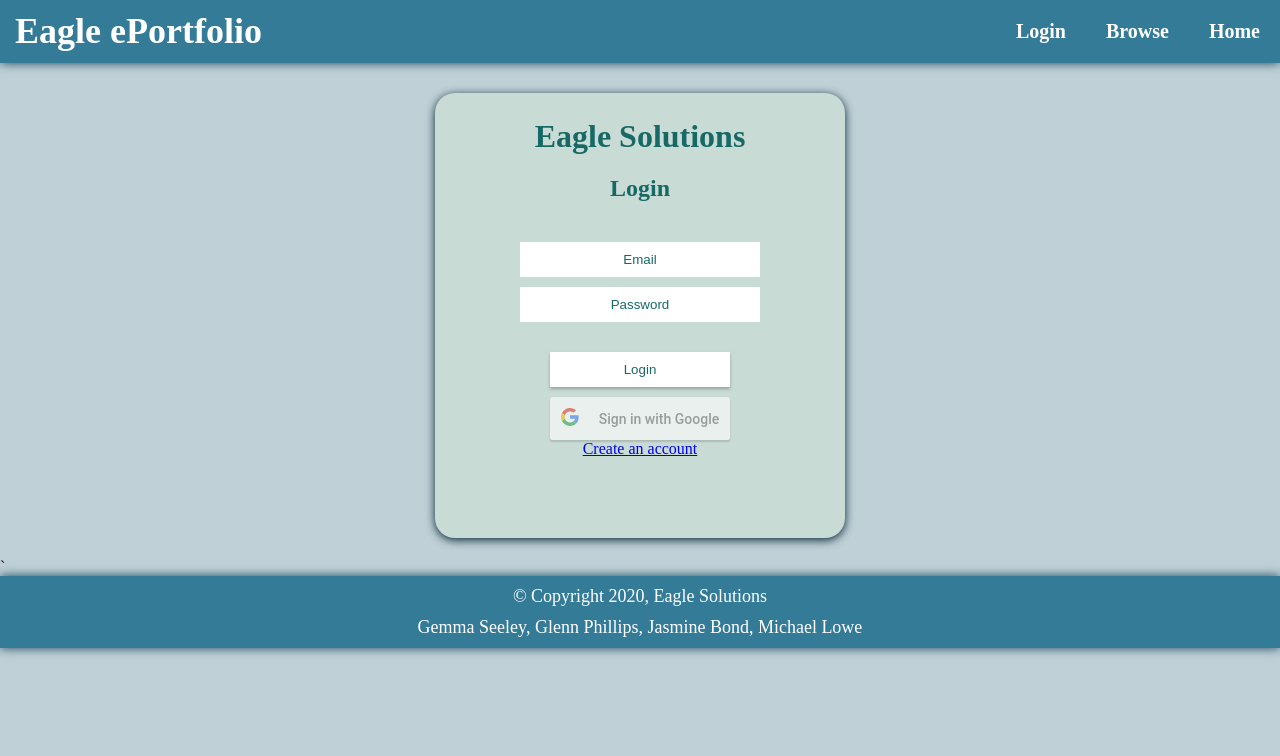
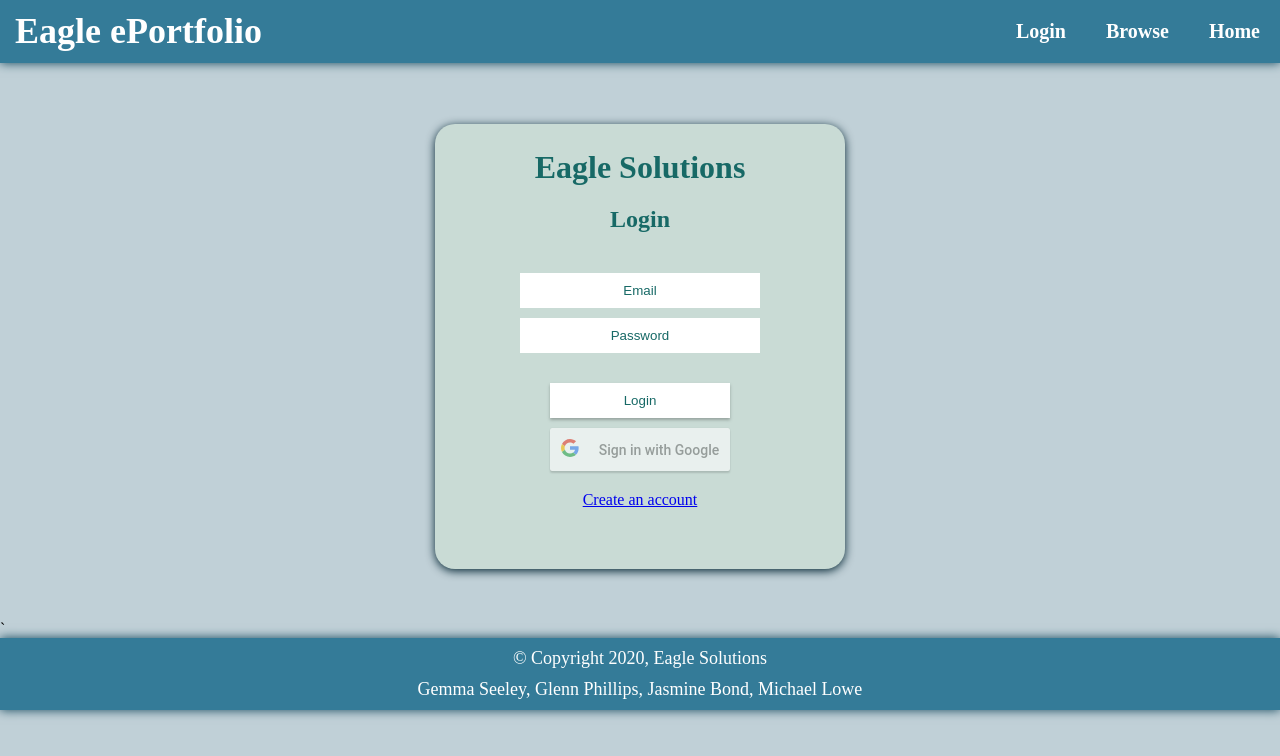
Before and after one commit to l8102/it-project2020, a React (Create React App) app in the folder eaglesolutions/: page /login in a window 1280 px wide. Shown: the top 756 px of the page. Built offline with nearby package versions, Linux system fonts and the light colour scheme.

Commit message:
More styling

```diff
--- a/eaglesolutions/src/css/Account.css
+++ b/eaglesolutions/src/css/Account.css
@@ -7,8 +7,8 @@
     text-align: center;
     background-color: #c9dbd5;
     color: #176966;
+    margin: 4%;
     padding: 5px;
-    margin: 20px;
     width: 400px;
     height: 435px;
     border-radius: 20px;
@@ -22,6 +22,7 @@ form {
 h1 {
     margin: 20px;
 }
+
 
 input[type=text], input[type=password] {
     text-align: center;
@@ -65,3 +66,8 @@ form {
     width: 100%;
     box-sizing: border-box;
 }
+
+.nav-link {
+    display: block;
+    margin: 20px;
+}
--- a/eaglesolutions/src/pages/Account.js
+++ b/eaglesolutions/src/pages/Account.js
@@ -76,8 +76,7 @@ export default class Account extends Component {
                     <input
                         type="submit"
                         value="Login" />
-                    <br />
-                    <NavLink to="login">
+                    <NavLink className="nav-link" to="login">
                         Already have an account?
                     </NavLink>
                 </form>
--- a/eaglesolutions/src/pages/Login.js
+++ b/eaglesolutions/src/pages/Login.js
@@ -60,8 +60,6 @@ export default class Login extends Component {
                     <input
                         type="submit"
                         value="Login" />
-                    <br />
-
                     <GoogleLogin
                         clientId="897229494960-nm4q7ik3qroekhmuccva0p20a0bnk00q.apps.googleusercontent.com"
                         buttonText="Sign in with Google"
@@ -69,9 +67,7 @@ export default class Login extends Component {
                         onFailure={responseFailGoogle}
                         cookiePolicy={'single_host_origin'}
                      />
-                     <br />
-
-                    <NavLink to="/account">
+                    <NavLink className="nav-link" to="/account">
                         Create an account
                     </NavLink>
                 </form>
```
